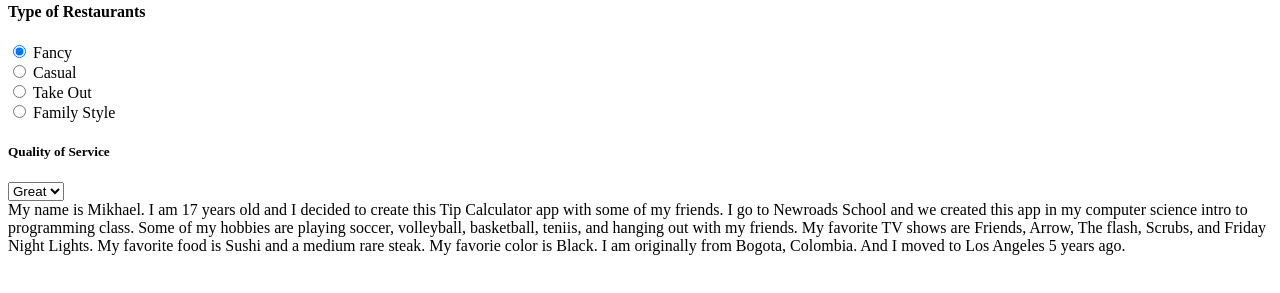
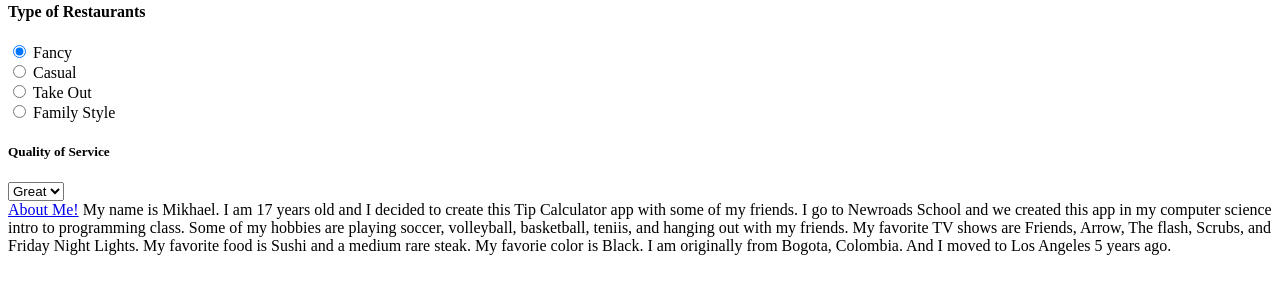
Before and after one commit to mmacallister/mmacallister.github.io, a plain HTML site: page index.html in a window 1280 px wide. Shown: the part 443-736 px from the top of the page. Drawn offline with Linux system fonts and the light colour scheme.

Commit message:
about me

```diff
--- a/index.html
+++ b/index.html
@@ -32,6 +32,7 @@ h3 {
   <option value="Bad">Bad</option>
 </select>
 </form>
+	<a href=”aboutMe.html”>About Me!</a>
   <p1> My name is Mikhael. I am 17 years old and I decided to create this Tip Calculator app with some of my friends. I go to Newroads School and we created this app in my computer science intro to programming class. Some of my hobbies are playing soccer, volleyball, basketball, teniis, and hanging out with my friends. My favorite TV shows are Friends, Arrow, The flash, Scrubs, and Friday Night Lights. My favorite food is Sushi and a medium rare steak. My favorie color is Black. I am originally from Bogota, Colombia. And I moved to Los Angeles 5 years ago. </p1>
 </body>
 
```
